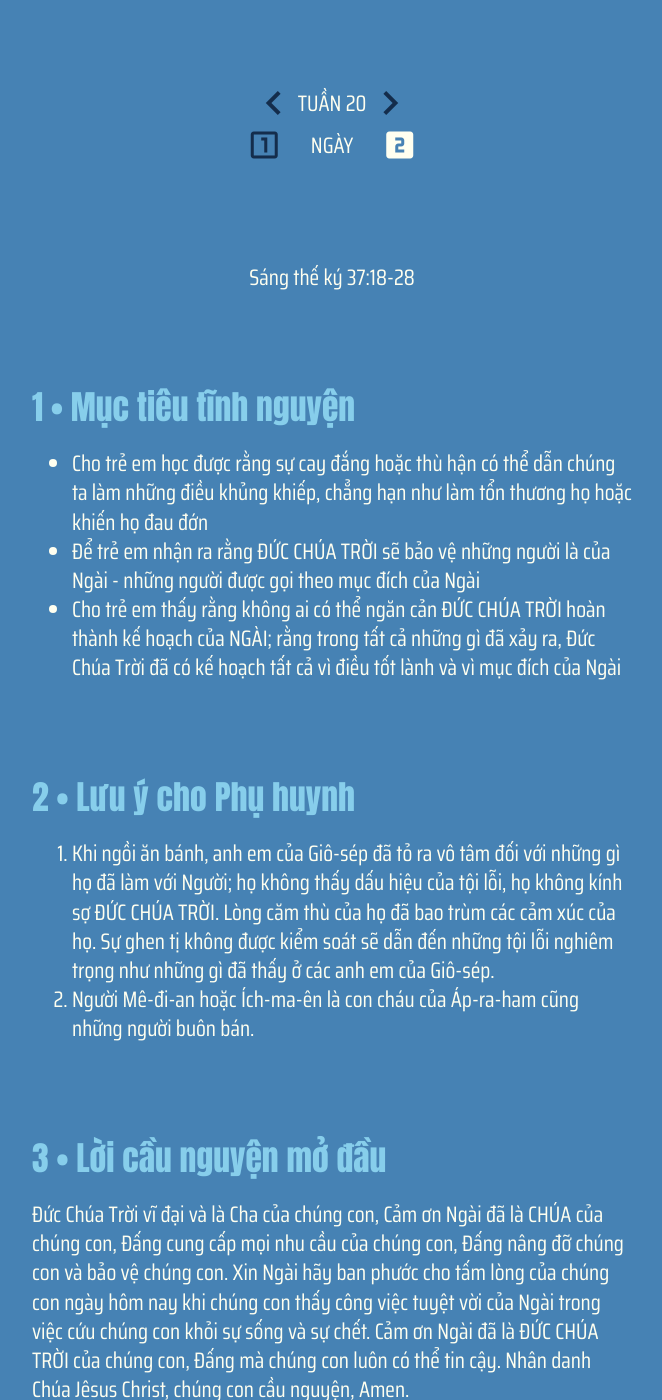
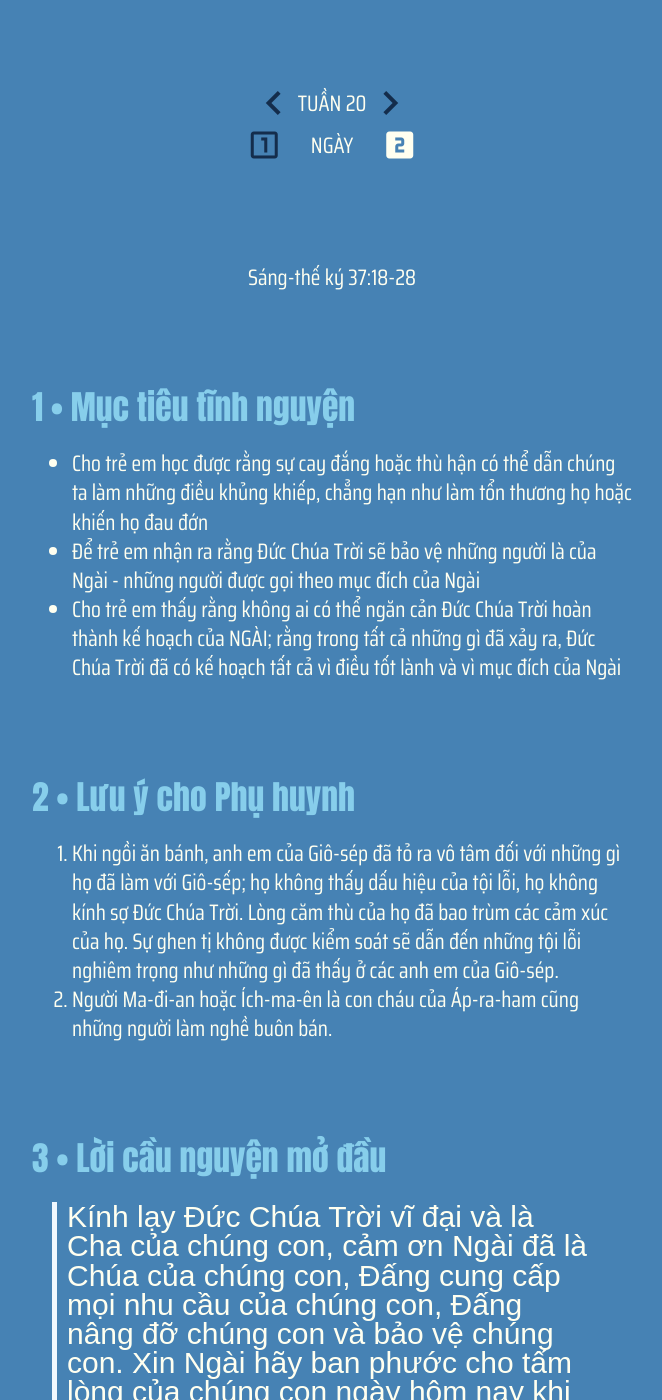
Before and after one commit to GospelTrust/LGS, a Jekyll site: the page built from docs/content/_vi/20-2.md, in a window 1280 px wide and 1400 px high, scrolled down 318 px. Shown: the whole window, without its empty margins (308-970 px from the left). Built offline with Jekyll 4.4.1, drawn with Linux system fonts in a browser that asks for light colours; some web fonts are replaced; some of the changed text lies outside the part shown.

Commit message:
Update: w20d2

```diff
--- a/docs/content/_vi/20-2.md
+++ b/docs/content/_vi/20-2.md
@@ -1,34 +1,35 @@
 ---
 week: 20
 day: 2
-title: 'GIÔ-SẾP BỊ BÁN LÀM NÔ LỆ'
-bible: 'Sáng thế ký 37:18-28'
+title: 'Giô-sếp bị bán làm nô lệ'
+bible: 'Sáng-thế ký 37:18-28'
 layout: lesson
 ---
 
 
 {% include lesson/section.html index=1 %}
 - Cho trẻ em học được rằng sự cay đắng hoặc thù hận có thể dẫn chúng ta làm những điều khủng khiếp, chẳng hạn như làm tổn thương họ hoặc khiến họ đau đớn
-- Để trẻ em nhận ra rằng ĐỨC CHÚA TRỜI sẽ bảo vệ những người là của Ngài - những người được gọi theo mục đích của Ngài
-- Cho trẻ em thấy rằng không ai có thể ngăn cản ĐỨC CHÚA TRỜI hoàn thành kế hoạch của NGÀI; rằng trong tất cả những gì đã xảy ra, Đức Chúa Trời đã có kế hoạch tất cả vì điều tốt lành và vì mục đích của Ngài
+- Để trẻ em nhận ra rằng Đức Chúa Trời sẽ bảo vệ những người là của Ngài - những người được gọi theo mục đích của Ngài
+- Cho trẻ em thấy rằng không ai có thể ngăn cản Đức Chúa Trời hoàn thành kế hoạch của NGÀI; rằng trong tất cả những gì đã xảy ra, Đức Chúa Trời đã có kế hoạch tất cả vì điều tốt lành và vì mục đích của Ngài
 
 
 {% include lesson/section.html index=2 %}
-1. Khi ngồi ăn bánh, anh em của Giô-sép đã tỏ ra vô tâm đối với những gì họ đã làm với Người; họ không thấy dấu hiệu của tội lỗi, họ không kính sợ ĐỨC CHÚA TRỜI. Lòng căm thù của họ đã bao trùm các cảm xúc của họ. Sự ghen tị không được kiểm soát sẽ dẫn đến những tội lỗi nghiêm trọng như những gì đã thấy ở các anh em của Giô-sép.
-2. Người Mê-đi-an hoặc Ích-ma-ên là con cháu của Áp-ra-ham cũng những người buôn bán.
+1. Khi ngồi ăn bánh, anh em của Giô-sép đã tỏ ra vô tâm đối với những gì họ đã làm với Giô-sếp; họ không thấy dấu hiệu của tội lỗi, họ không kính sợ Đức Chúa Trời. Lòng căm thù của họ đã bao trùm các cảm xúc của họ. Sự ghen tị không được kiểm soát sẽ dẫn đến những tội lỗi nghiêm trọng như những gì đã thấy ở các anh em của Giô-sép.
+2. Người Ma-đi-an hoặc Ích-ma-ên là con cháu của Áp-ra-ham cũng những người làm nghề buôn bán.
 
 
 {% include lesson/section.html index=3 %}
-Đức Chúa Trời vĩ đại và là Cha của chúng con, Cảm ơn Ngài đã là CHÚA của chúng con, Đấng cung cấp mọi nhu cầu của chúng con, Đấng nâng đỡ chúng con và bảo vệ chúng con. Xin Ngài hãy ban phước cho tấm lòng của chúng con ngày hôm nay khi chúng con thấy công việc tuyệt vời của Ngài trong việc cứu chúng con khỏi sự sống và sự chết. Cảm ơn Ngài đã là ĐỨC CHÚA TRỜI của chúng con, Đấng mà chúng con luôn có thể tin cậy. Nhân danh Chúa Jêsus Christ, chúng con cầu nguyện, Amen.
+> Kính lạy Đức Chúa Trời vĩ đại và là Cha của chúng con, cảm ơn Ngài đã là Chúa của chúng con, Đấng cung cấp mọi nhu cầu của chúng con, Đấng nâng đỡ chúng con và bảo vệ chúng con. Xin Ngài hãy ban phước cho tấm lòng của chúng con ngày hôm nay khi chúng con thấy công việc tuyệt vời của Ngài trong việc cứu chúng con khỏi sự chết và đến sự sống. Cảm ơn Ngài đã là Đức Chúa Trời của chúng con, Đấng mà chúng con luôn có thể tin cậy. Nhân danh Chúa Jêsus Christ, chúng con cầu nguyện, Amen.
 
 
 {% include lesson/section.html index=4 %}
-Gia-cơ 1:2-3b
+### Gia-cơ 1:2-3b
 2 Hỡi anh em, hãy coi sự thử thách trăm bề thoạt đến cho anh em như là điều vui mừng trọn vẹn, 3 vì biết rằng sự thử thách đức tin anh em sanh ra sự nhịn nhục.
 
 
 {% include lesson/section.html index=5 %}
-Bạn đã bao giờ có ác ý với ai đó hoặc lừa gạt họ chưa? Bạn đã làm gì họ?
+Bạn đã bao giờ có ác ý với ai đó hoặc lừa gạt họ chưa?
+Bạn đã làm gì họ?
 
 
 {% include lesson/section.html index=6 %}
@@ -36,19 +37,24 @@ Bạn đã bao giờ có ác ý với ai đó hoặc lừa gạt họ chưa? B
 
 
 {% include lesson/section.html index=7 %}
-Đọc Sáng-thế Ký 37:18-28 với các bé. Để làm cho khoảng thời gian đọc của bạn trở nên thú vị, hãy sử dụng giọng nói của bạn để kể câu chuyện bằng cách thay đổi giọng nói từng nhân vật.
+Đọc Sáng-thế Ký 37:18-28 với các bé.
+Để làm cho khoảng thời gian đọc của bạn trở nên thú vị, hãy sử dụng giọng nói của bạn để kể câu chuyện bằng cách thay đổi giọng nói từng nhân vật.
 
 
 {% include lesson/section.html index=8 %}
-TRÒ CHƠI DÂY THỪNG
- Lấy một đoạn dây dài 15 feet và buộc các đầu lại với nhau. Cho các em vào vòng tròn và mỗi em giữ vào sợi dây. Bắt đầu di chuyển sợi dây theo một hướng. Khi bạn nói "DỪNG LẠI", người gần nút thắt nhất phải nói phần tiếp theo của câu chuyện. Tiếp tục làm điều này cho đến khi toàn bộ câu chuyện được kể.
+### Trò chơi dây thừng
+- Lấy một đoạn dây dài 15 feet và buộc các đầu lại với nhau.
+- Cho các em vào vòng tròn và mỗi em giữ vào sợi dây.
+- Bắt đầu di chuyển sợi dây theo một hướng.
+- Khi bạn nói "DỪNG LẠI", người gần nút thắt nhất phải nói phần tiếp theo của câu chuyện.
+- Tiếp tục làm điều này cho đến khi toàn bộ câu chuyện được kể.
 
 
 {% include lesson/section.html index=9 %}
 1. Mọi người đã đưa ra những lựa chọn nào? Họ có thể làm điều gì khác không? Điều gì đã xảy ra sau những lựa chọn của họ?
 2. Bạn nghĩ điều gì đang diễn ra trong lòng và tâm trí của Giô-sép trong câu chuyện Kinh Thánh này?
-3. Điều gì bạn sẽ ngợi khen ĐỨC CHÚA TRỜI và cầu xin ĐỨC CHÚA TRỜI trong lời cầu nguyện của bạn, sau khi nghe câu chuyện này?
+3. Điều gì bạn sẽ ngợi khen Đức Chúa Trời và cầu xin Đức Chúa Trời trong lời cầu nguyện của bạn, sau khi nghe câu chuyện này?
 
 
 {% include lesson/section.html index=10 %}
-Lạy Chúa! Cảm ơn Cha, đã cho chúng con biết rằng Cha là ĐỨC CHÚA TRỜI của chúng con, Đấng cung cấp nhu cầu của chúng con, bảo vệ chúng con và cứu chúng con khỏi sự dữ và nguy hiểm. Cảm ơn Ngài vì sự thành tín của Ngài. Cảm ơn Ngài vì sự cứu rỗi Vĩ đại của Ngài trong Chúa Jêsus Christ, Đấng đã đóng ấn chúng ta để chúng con thuộc về Ngài mãi mãi. Chúng con cầu nguyện trong Danh Chúa Jêsus Christ, Amen!
+> Lạy Chúa! Cảm ơn Cha, đã cho chúng con biết rằng Cha là Đức Chúa Trời của chúng con, Đấng cung cấp nhu cầu của chúng con, bảo vệ chúng con và cứu chúng con khỏi sự dữ và nguy hiểm. Cảm ơn Ngài vì sự thành tín của Ngài. Cảm ơn Ngài vì sự cứu rỗi Vĩ đại của Ngài trong Chúa Jêsus Christ, Đấng đã đóng ấn chúng ta để chúng con thuộc về Ngài mãi mãi. Chúng con cầu nguyện trong Danh Chúa Jêsus Christ, Amen!
```
